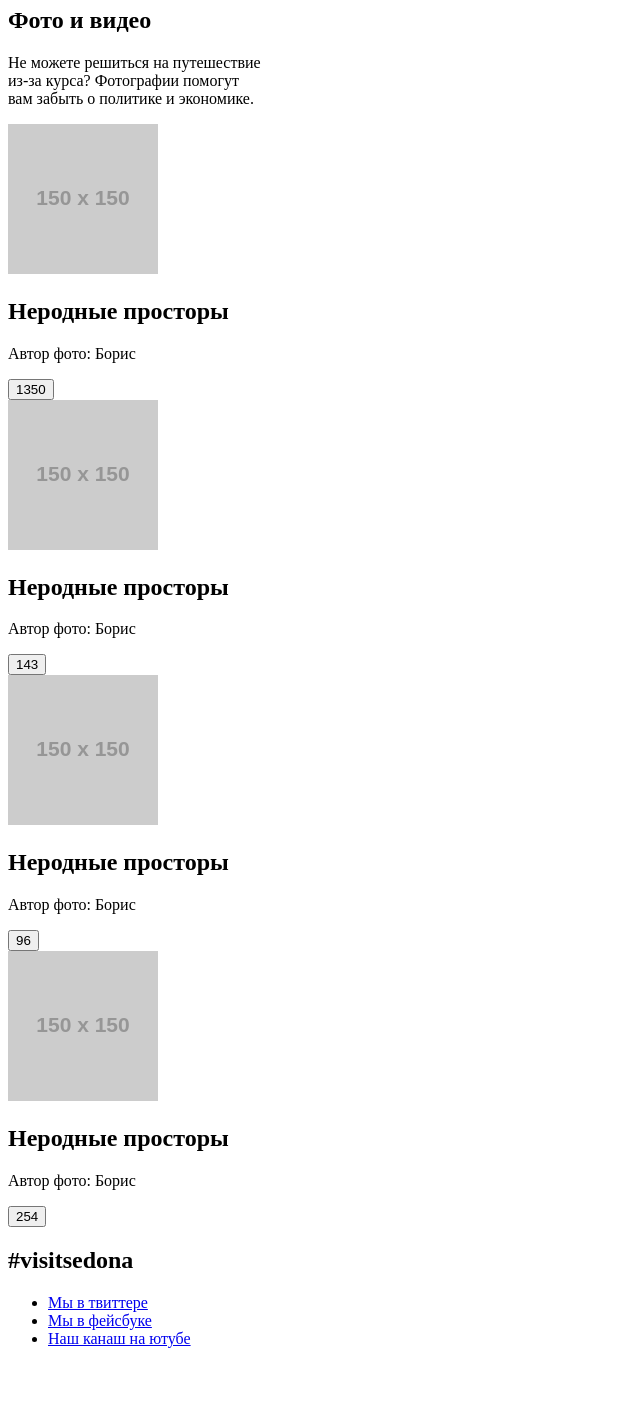
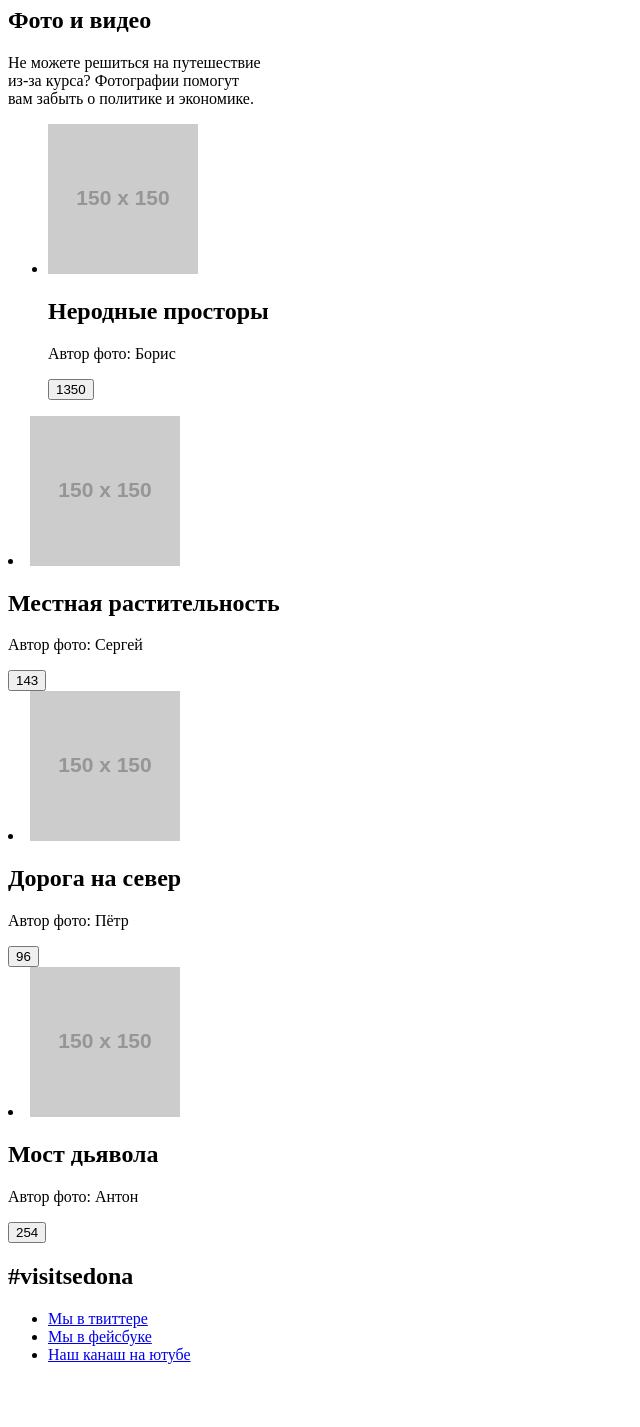
Before and after one commit to olesyakomputerowych/1142637-sedona-18, a website: page source/photo.html in a window 1280 px wide. Shown: the part 300-1727 px from the top of the page, without its empty margins (0-640 px from the left). Drawn offline with Linux system fonts and the light colour scheme; placeholder pictures from the web are drawn by us.

Commit message:
Исправила ошибки.

```diff
--- a/source/photo.html
+++ b/source/photo.html
@@ -38,55 +38,49 @@
                 вам забыть о политике и экономике.
             </p>
         </section>
-        <div class="post-wrap">
-            <article class="post post--main">
+        <div class="post">
+            <ul class="post__block">
+                <li class="post__block-item">
                     <a class="post__link" href="#">
                         <img src="https://via.placeholder.com/150x150">
                     </a>
+                </li>
                 <div class="post__info">
-                    <div class="post__info-wrap">
                     <h2 class="post__title">Неродные просторы</h2>
                     <p class="post__author">Автор фото: Борис</div>
-                    </div>
                     <button class="post__like" type="button">1350</button>
                 </div>
-            </article>
-            <article class="post">
+                <li class="post__block-item">
                     <a class="post__link" href="#">
                         <img src="https://via.placeholder.com/150x150">
                     </a>
+                </li>
                 <div class="post__info">
-                    <div class="post__info-wrap">
-                        <h2 class="post__title">Неродные просторы</h2>
-                        <p class="post__author">Автор фото: Борис</div>
-                    </div>
+                    <h2 class="post__title">Местная растительность</h2>
+                    <p class="post__author">Автор фото: Сергей</div>
                     <button class="post__like" type="button">143</button>
                 </div>
-            </article>
-            <article class="post">
+                <li class="post__block-item">
                     <a class="post__link" href="#">
                         <img src="https://via.placeholder.com/150x150">
                     </a>
+                </li>
                 <div class="post__info">
-                    <div class="post__info-wrap">
-                        <h2 class="post__title">Неродные просторы</h2>
-                        <p class="post__author">Автор фото: Борис</div>
-                    </div>
+                    <h2 class="post__title">Дорога на север</h2>
+                    <p class="post__author">Автор фото: Пётр</div>
                     <button class="post__like" type="button">96</button>
                 </div>
-            </article>
-            <article class="post">
+                <li class="post__block-item">
                     <a class="post__link" href="#">
                         <img src="https://via.placeholder.com/150x150">
                     </a>
+                </li>
                 <div class="post__info">
-                    <div class="post__info-wrap">
-                        <h2 class="post__title">Неродные просторы</h2>
-                        <p class="post__author">Автор фото: Борис</div>
-                    </div>
+                    <h2 class="post__title">Мост дьявола</h2>
+                    <p class="post__author">Автор фото: Антон</div>
                     <button class="post__like" type="button">254</button>
                 </div>
-            </article>
+            </ul>
         </div>
     </main>
 
```
Also changed, not shown: source/index.html (+15 -15 lines). Lines whose indentation alone changed are shown as unchanged.
